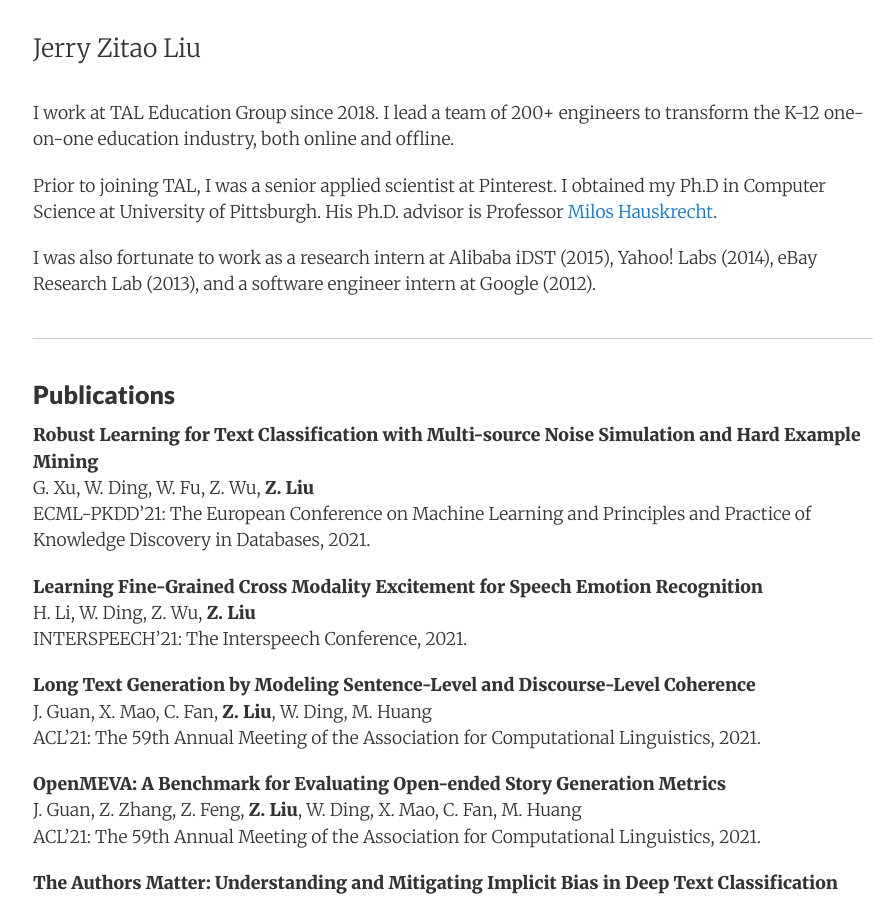
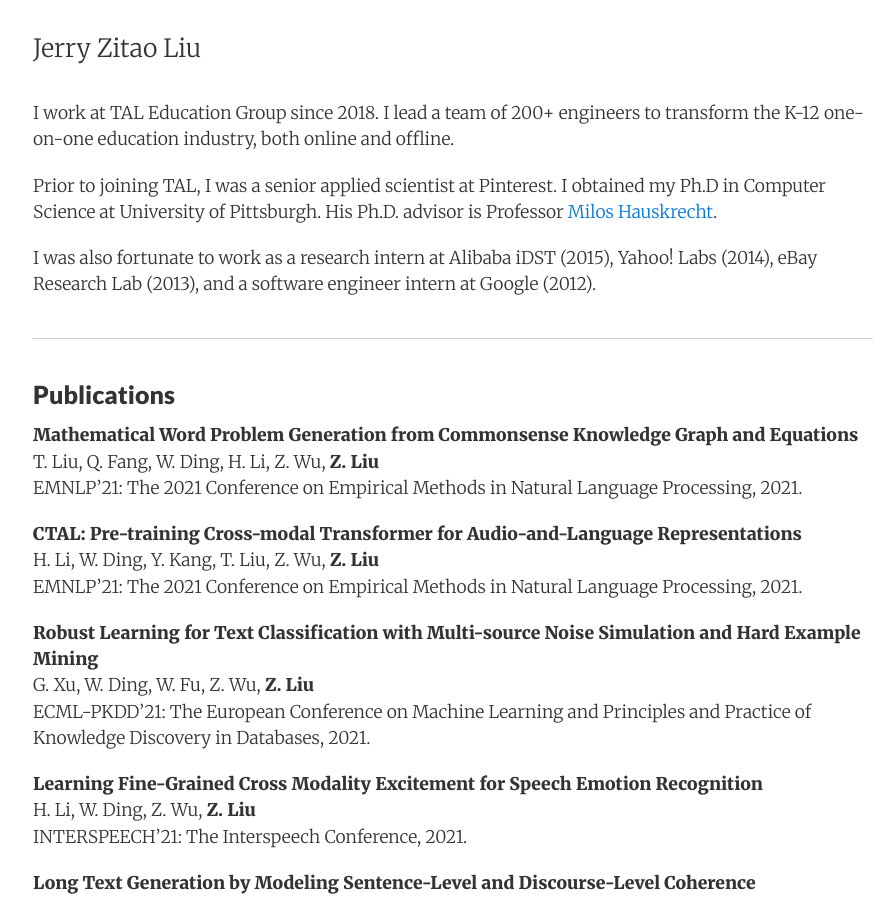
Before and after one commit to zitaoliu/zitaoliu.github.io, a Jekyll site: the page built from index.html, in a window 1280 px wide and 900 px high. Shown: the whole window, without its empty margins (187-1079 px from the left). Built offline with Jekyll 4.4.1, drawn with Linux system fonts in a browser that asks for light colours; nearby versions of some CDN libraries.

Commit message:
add emnlp paper

```diff
--- a/_includes/index_content.md
+++ b/_includes/index_content.md
@@ -8,6 +8,14 @@
 * * *
 
 ### Publications
+
+**Mathematical Word Problem Generation from Commonsense Knowledge Graph and Equations**
+T. Liu, Q. Fang, W. Ding, H. Li, Z. Wu, **Z. Liu**
+EMNLP'21: The 2021 Conference on Empirical Methods in Natural Language Processing, 2021.
+
+**CTAL: Pre-training Cross-modal Transformer for Audio-and-Language Representations**
+H. Li, W. Ding, Y. Kang, T. Liu, Z. Wu, **Z. Liu**
+EMNLP'21: The 2021 Conference on Empirical Methods in Natural Language Processing, 2021.
 
 **Robust Learning for Text Classification with Multi-source Noise Simulation and Hard Example Mining**
 G. Xu, W. Ding, W. Fu, Z. Wu, **Z. Liu**
```
